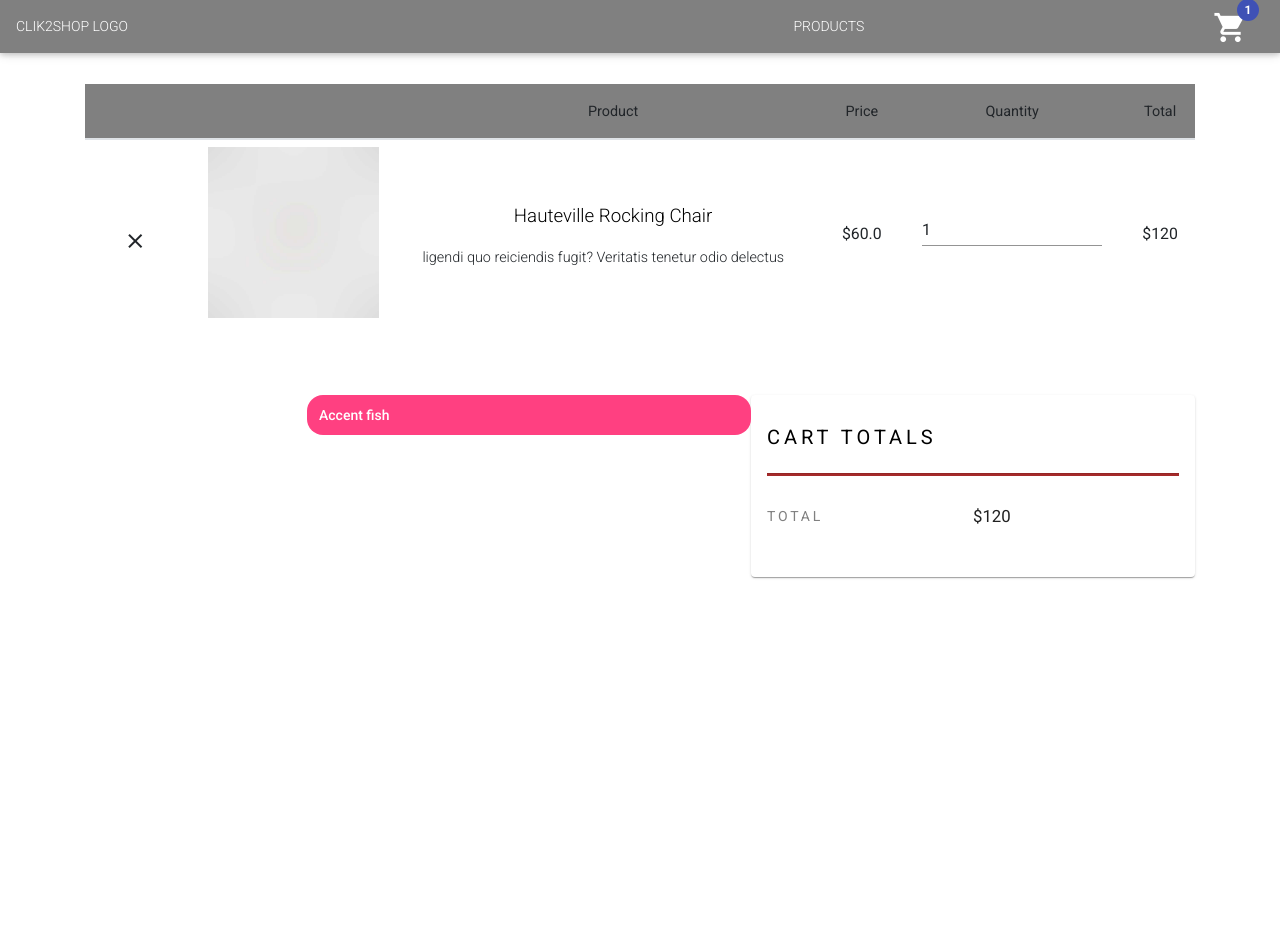
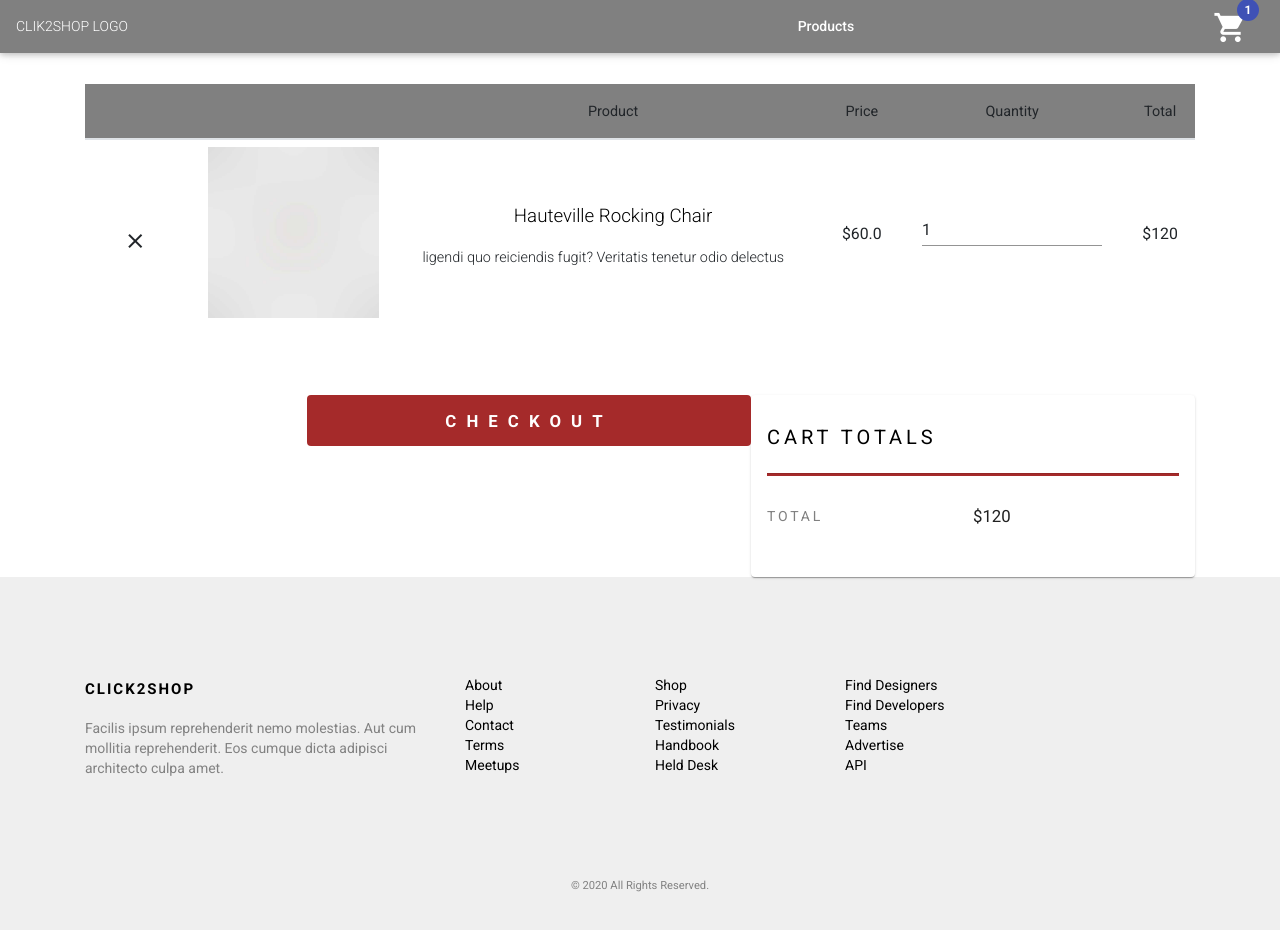
Before and after one commit to wilbrone/ClickToShop, an Angular app: page /order in a window 1280 px wide. Shown: the top 930 px of the page. Before the commit the page ends 800 px from the top, so only its background shows below. Built offline with nearby package versions, Linux system fonts and the light colour scheme; some icons are missing; a web font is replaced by a local one.

Commit message:
add checkout page

```diff
--- a/src/app/app-routing.module.ts
+++ b/src/app/app-routing.module.ts
@@ -5,6 +5,7 @@ import { HomeComponent } from './components/home/home.component';
 import { ProductsComponent } from './components/products/products.component';
 import { ProductDetailComponent } from './components/product-detail/product-detail.component';
 import { CartComponent } from './components/cart/cart.component';
+import { CheckoutComponent } from './components/checkout/checkout.component';
 
 
 const routes: Routes = [
@@ -12,6 +13,7 @@ const routes: Routes = [
   {path: 'products', component: ProductsComponent},
   {path: 'products-details', component: ProductDetailComponent},
   {path: 'order', component: CartComponent},
+  {path: 'checkout', component: CheckoutComponent},
 
   {path: '', pathMatch: 'full', redirectTo: 'click-2-shop'}
 ];
--- a/src/app/components/cart/cart.component.css
+++ b/src/app/components/cart/cart.component.css
@@ -49,5 +49,5 @@ td .digts {
 mat-chip {
     width: 100%;
     height: 2.8em;
-    text-align: center !important;
+    justify-content: space-between;
 }
--- a/src/app/components/cart/cart.component.html
+++ b/src/app/components/cart/cart.component.html
@@ -72,9 +72,68 @@
       </div>
     </mat-card>
   </div>
-  <div class="container" style="margin-top:1em;text-align: center;">
-    <mat-chip-list style="float:right;width:40%;">
-      <mat-chip color="accent" selected>Accent fish</mat-chip>
-    </mat-chip-list>
+  <div class="container" style="margin-top:1em;text-align:center;">
+    <button mat-button routerLink="/checkout" style="color:white;background-color:brown;float:right;width:40%;height:3em;letter-spacing:0.6em;font-size:1.2em;font-weight:600;">
+      CHECKOUT
+    </button>
+    <!-- <mat-chip-list style="float:right;width:40%;">
+      <mat-chip color="accent" selected style="text-align:center !important;">CheckOut</mat-chip>
+    </mat-chip-list> -->
   </div>
 </section>
+
+<footer id="fh5co-footer" role="contentinfo" style="margin-top:5em;">
+		<div class="container">
+			<div class="row row-pb-md">
+				<div class="col-md-4 fh5co-widget">
+					<h3>click2shop</h3>
+					<p>Facilis ipsum reprehenderit nemo molestias. Aut cum mollitia reprehenderit. Eos cumque dicta adipisci architecto culpa amet.</p>
+				</div>
+				<div class="col-md-2 col-sm-4 col-xs-6 col-md-push-1">
+					<ul class="fh5co-footer-links">
+						<li><a href="#">About</a></li>
+						<li><a href="#">Help</a></li>
+						<li><a href="#">Contact</a></li>
+						<li><a href="#">Terms</a></li>
+						<li><a href="#">Meetups</a></li>
+					</ul>
+				</div>
+
+				<div class="col-md-2 col-sm-4 col-xs-6 col-md-push-1">
+					<ul class="fh5co-footer-links">
+						<li><a href="#">Shop</a></li>
+						<li><a href="#">Privacy</a></li>
+						<li><a href="#">Testimonials</a></li>
+						<li><a href="#">Handbook</a></li>
+						<li><a href="#">Held Desk</a></li>
+					</ul>
+				</div>
+
+				<div class="col-md-2 col-sm-4 col-xs-6 col-md-push-1">
+					<ul class="fh5co-footer-links">
+						<li><a href="#">Find Designers</a></li>
+						<li><a href="#">Find Developers</a></li>
+						<li><a href="#">Teams</a></li>
+						<li><a href="#">Advertise</a></li>
+						<li><a href="#">API</a></li>
+					</ul>
+				</div>
+			</div>
+
+			<div class="row copyright">
+				<div class="col-md-12 text-center">
+					<p>
+						<small class="block">&copy; 2020 All Rights Reserved.</small>
+						<small class="block"></small>
+					</p>
+					<p>
+						<ul class="fh5co-social-icons">
+							<li><a href="#"><i class="icon-twitter"></i></a></li>
+							<li><a href="#"><i class="icon-facebook"></i></a></li>
+							<li><a href="#"><i class="icon-linkedin"></i></a></li>
+							<li><a href="#"><i class="icon-dribbble"></i></a></li>
+						</ul>
+				</div>
+			</div>
+		</div>
+	</footer>
--- /dev/null
+++ b/src/app/components/checkout/checkout.component.css
@@ -0,0 +1,13 @@
+.payment {
+    height: 100%;
+    margin-top: 4em;
+    border: solid;
+}
+
+#contain {
+    border: solid salmon;
+    width: 95%;
+    margin: 0 auto;
+}
+
+.example-container {}
--- /dev/null
+++ b/src/app/components/checkout/checkout.component.html
@@ -0,0 +1,84 @@
+<section class="payment">
+  <div class="row" id="contain">
+    <div class="col-md-6 col-sm-12">
+      <h3>Payment Methods</h3>
+      <label id="example-radio-group-label">Pick your favorite season</label>
+      <mat-radio-group aria-labelledby="example-radio-group-label" class="example-radio-group">
+        <mat-radio-button class="example-radio-button">
+          Paypal
+        </mat-radio-button>
+      </mat-radio-group>
+      <div>Your favorite season is: paypal</div>
+
+      <!-- form -->
+      <div class="example-container">
+        <mat-form-field appearance="fill">
+          <mat-label>Input</mat-label>
+          <input matInput>
+        </mat-form-field>
+        <br>
+      </div>
+      <!-- end of form -->
+    </div>
+    <!--  -->
+    <div class="col-md-6 col-sm-12">
+
+    </div>
+  </div>
+</section>
+
+<footer id="fh5co-footer" role="contentinfo" style="margin-top:3em;">
+		<div class="container">
+			<div class="row row-pb-md">
+				<div class="col-md-4 fh5co-widget">
+					<h3>click2shop</h3>
+					<p>Facilis ipsum reprehenderit nemo molestias. Aut cum mollitia reprehenderit. Eos cumque dicta adipisci architecto culpa amet.</p>
+				</div>
+				<div class="col-md-2 col-sm-4 col-xs-6 col-md-push-1">
+					<ul class="fh5co-footer-links">
+						<li><a href="#">About</a></li>
+						<li><a href="#">Help</a></li>
+						<li><a href="#">Contact</a></li>
+						<li><a href="#">Terms</a></li>
+						<li><a href="#">Meetups</a></li>
+					</ul>
+				</div>
+
+				<div class="col-md-2 col-sm-4 col-xs-6 col-md-push-1">
+					<ul class="fh5co-footer-links">
+						<li><a href="#">Shop</a></li>
+						<li><a href="#">Privacy</a></li>
+						<li><a href="#">Testimonials</a></li>
+						<li><a href="#">Handbook</a></li>
+						<li><a href="#">Held Desk</a></li>
+					</ul>
+				</div>
+
+				<div class="col-md-2 col-sm-4 col-xs-6 col-md-push-1">
+					<ul class="fh5co-footer-links">
+						<li><a href="#">Find Designers</a></li>
+						<li><a href="#">Find Developers</a></li>
+						<li><a href="#">Teams</a></li>
+						<li><a href="#">Advertise</a></li>
+						<li><a href="#">API</a></li>
+					</ul>
+				</div>
+			</div>
+
+			<div class="row copyright">
+				<div class="col-md-12 text-center">
+					<p>
+						<small class="block">&copy; 2020 All Rights Reserved.</small>
+						<small class="block"></small>
+					</p>
+					<p>
+						<ul class="fh5co-social-icons">
+							<li><a href="#"><i class="icon-twitter"></i></a></li>
+							<li><a href="#"><i class="icon-facebook"></i></a></li>
+							<li><a href="#"><i class="icon-linkedin"></i></a></li>
+							<li><a href="#"><i class="icon-dribbble"></i></a></li>
+						</ul>
+				</div>
+			</div>
+		</div>
+	</footer>
--- /dev/null
+++ b/src/app/components/checkout/checkout.component.ts
@@ -0,0 +1,15 @@
+import { Component, OnInit } from '@angular/core';
+
+@Component({
+  selector: 'app-checkout',
+  templateUrl: './checkout.component.html',
+  styleUrls: ['./checkout.component.css']
+})
+export class CheckoutComponent implements OnInit {
+
+  constructor() { }
+
+  ngOnInit(): void {
+  }
+
+}
--- a/src/app/components/navbar/navbar.component.html
+++ b/src/app/components/navbar/navbar.component.html
@@ -2,9 +2,19 @@
   <!-- Navbar content -->
   CLIK2SHOP LOGO
   <span class="example-spacer"></span>
-  <span>PRODUCTS</span>
 
-  <button mat-button color="none" aria-hidden="true" style="vertical-align:middle;">
+  <button mat-button [matMenuTriggerFor]="menu">Products</button>
+  <mat-menu #menu="matMenu">
+    <button mat-menu-item routerLink="products">Appliances</button>
+    <button mat-menu-item routerLink="products">Electronics</button>
+    <button mat-menu-item routerLink="products">Accessories</button>
+    <button mat-menu-item routerLink="products">Foot Wears</button>
+    <button mat-menu-item routerLink="products">Clothings</button>
+  </mat-menu>
+<!---->
+
+
+  <button mat-button color="none" aria-hidden="true" style="vertical-align:middle;" routerLink="order">
     <mat-icon aria-hidden="false" matBadge="1">shopping_cart</mat-icon>
   </button>
 </nav>
```
Also changed, not shown: src/app/app.module.ts (+6 -2 lines), 1 other file (tests, documents, lock files or other folders).
